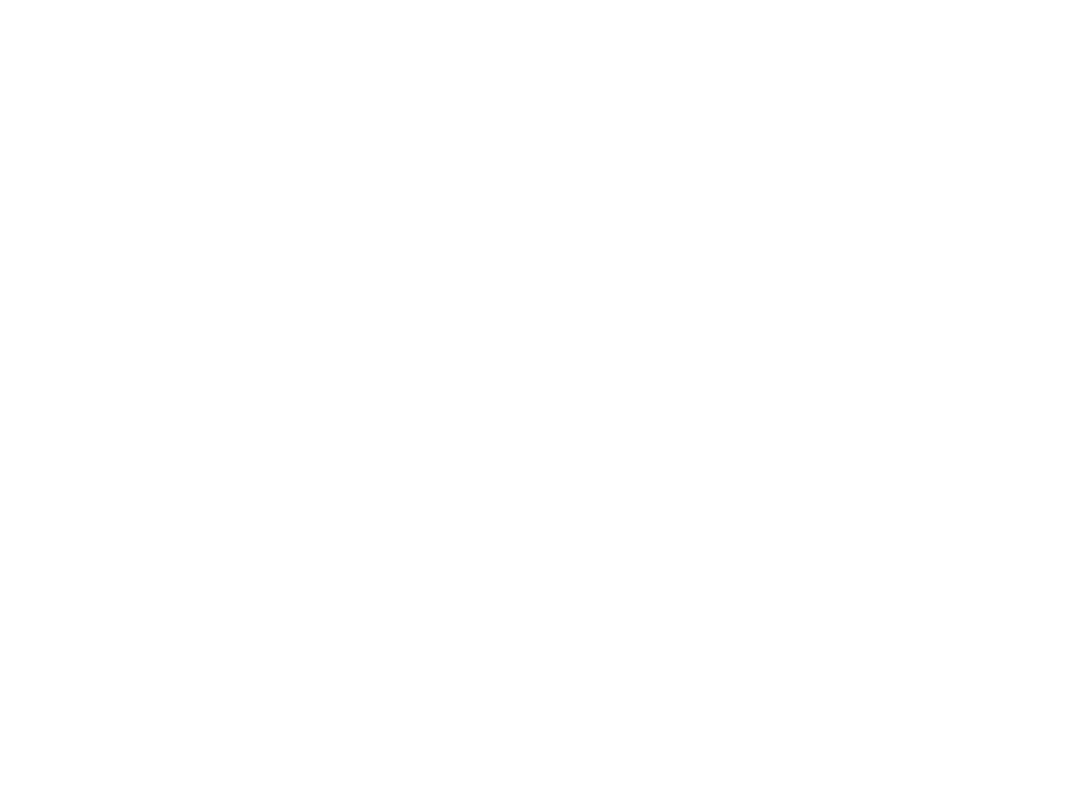
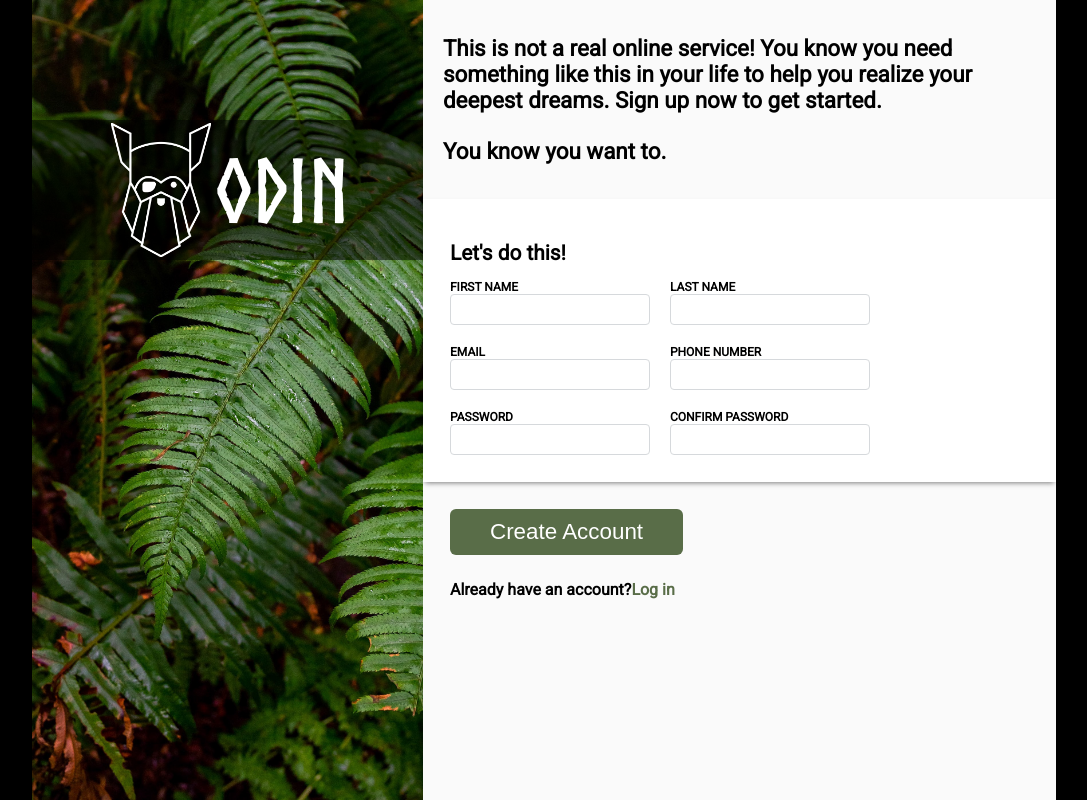
Before and after one commit to abdulazizjallow/Sign-Up-Form, a plain HTML site: page index.html in a window 1280 px wide. Shown: the whole page, without its empty margins (96-1183 px from the left). Drawn offline with Linux system fonts and the light colour scheme.

Commit message:
adding all the files and finishing the sign up form project

```diff
--- a/index.html
+++ b/index.html
@@ -9,6 +9,54 @@
     <script src="app.js" defer></script>
 </head>
 <body>
-
+   <main>
+     <div class="img-section">
+        <div class="logo-section">
+            <img src="odin-lined.png" class="logo">
+            <h1 class="odin">ODIN</h1>
+        </div>
+     </div>
+     <div class="content-section">
+      <div class="header-section">
+        <h3 class="header">This is not a real online service!
+          You know you need something like this in your life to help you realize your deepest dreams.
+         Sign up now to get started.</h3>
+        <h3 class="call-to-action">You know you want to.</h3>
+      </div>
+      <div class="form-section">
+        <h3 class="form-header">Let's do this!</h3>
+        <form>
+        <div class="container">
+          <label for="fname">First Name</label>
+          <input type="text" id="fname" name="fname">
+        </div>
+        <div class="container">
+          <label for="lname">Last name</label>
+          <input type="text" id="lname" name="lname">
+        </div>
+        <div class="container">
+          <label for="email">Email</label>
+          <input type="email" id="email" name="email">
+        </div>
+        <div class="container">
+          <label for="num">Phone Number</label>
+          <input type="number" id="num" name="num">
+        </div>
+        <div class="container">
+          <label for="pword">Password</label>
+          <input type="password" id="pword" name="pword">
+        </div>
+        <div class="container">
+          <label for="cword">Confirm Password</label>
+          <input type="password" id="cword" name="cword">
+        </div>
+        </form>
+      </div>
+      <div class="btn">
+        <button>Create Account</button>
+        <p>Already have an account?<a>Log in</a></p>
+      </div>
+     </div>
+   </main>
 </body>
 </html>
--- a/style.css
+++ b/style.css
@@ -0,0 +1,141 @@
+@import url('https://fonts.googleapis.com/css2?family=Roboto:wght@300;400&display=swap');
+
+* {
+    padding: 0;
+    margin: 0;
+    box-sizing: border-box;
+}
+
+@font-face {
+    font-family: Norse;
+    font-weight: bold;
+    src: url('Norse-Bold.otf');
+}
+
+body {
+    font-family: Roboto, sans-serif;
+    background-color: black;
+}
+
+main {
+    width: 80%;
+    margin: 0px auto;
+    min-height: 100vh;
+    background-color: #FAFAFA;
+    display: flex;
+}
+
+.img-section {
+    width: 42%;
+    background-image: url("backgroundImg.jpg");
+    background-size: cover;
+}
+
+.content-section {
+    width: 68%;
+    background-color: #FAFAFA;
+}
+
+.logo-section {
+    display: flex;
+    justify-content: center;
+    align-items: center;
+    margin-top: 120px;
+    width: 100%;
+    height: 140px;
+    background-color: black;
+    background: rgba(0, 0, 0, 0.5)
+}
+
+.logo {
+    width: 100px;
+    margin: 5px;
+}
+
+.odin {
+    font-size: 5.5rem;
+    font-family: Norse;
+    color: white;
+    font-weight: bold;
+    opacity: none;
+}
+
+.header-section {
+    padding: 35px 20px;
+    width: 100%;
+}
+
+.header {
+    font-family: Roboto;
+    font-size: 1.4rem;
+}
+
+.call-to-action {
+    margin-top: 25px;
+    font-family: Roboto;
+    font-size: 1.4rem;
+}
+
+.form-section {
+    width: 100%;
+    background-color: #FFFFFF;
+    padding: 27px;
+    box-shadow: 0px 3px 5px -2px rgb(0 0 0 / 50%)
+}
+
+.form-header{
+    font-size: 1.3rem;
+    font-weight: bold;
+    margin: 15px 0px;
+}
+
+form {
+    display: grid;
+    grid-template-columns: 200px 200px;
+    grid-gap: 20px;
+}
+
+.container {
+   display: flex;
+   flex-direction: column;
+   text-transform: uppercase;
+}
+
+label {
+    font-size: 12px;
+    font-weight: bold;
+}
+
+input {
+    width: 200px;
+    padding: 7px;
+    border: 1px solid #D6D9DC;
+    border-radius: 4px;
+}
+
+input:focus {
+    outline: 1px solid blue;
+}
+
+.btn {
+    width: 100%;
+    padding: 27px;
+}
+
+button {
+    border-radius: 6px;
+    padding: 10px 40px;
+    background-color: #596D48;
+    color: #FFFFFF;
+    border: none;
+    font-size: 1.4rem;
+}
+
+p {
+    margin-top: 25px;
+    font-weight: bold;
+}
+
+a {
+    color: #596D48;
+}
```
Also changed, not shown: Norse-Bold.otf (added), backgroundImg.jpg (added), odin-lined.png (added).
